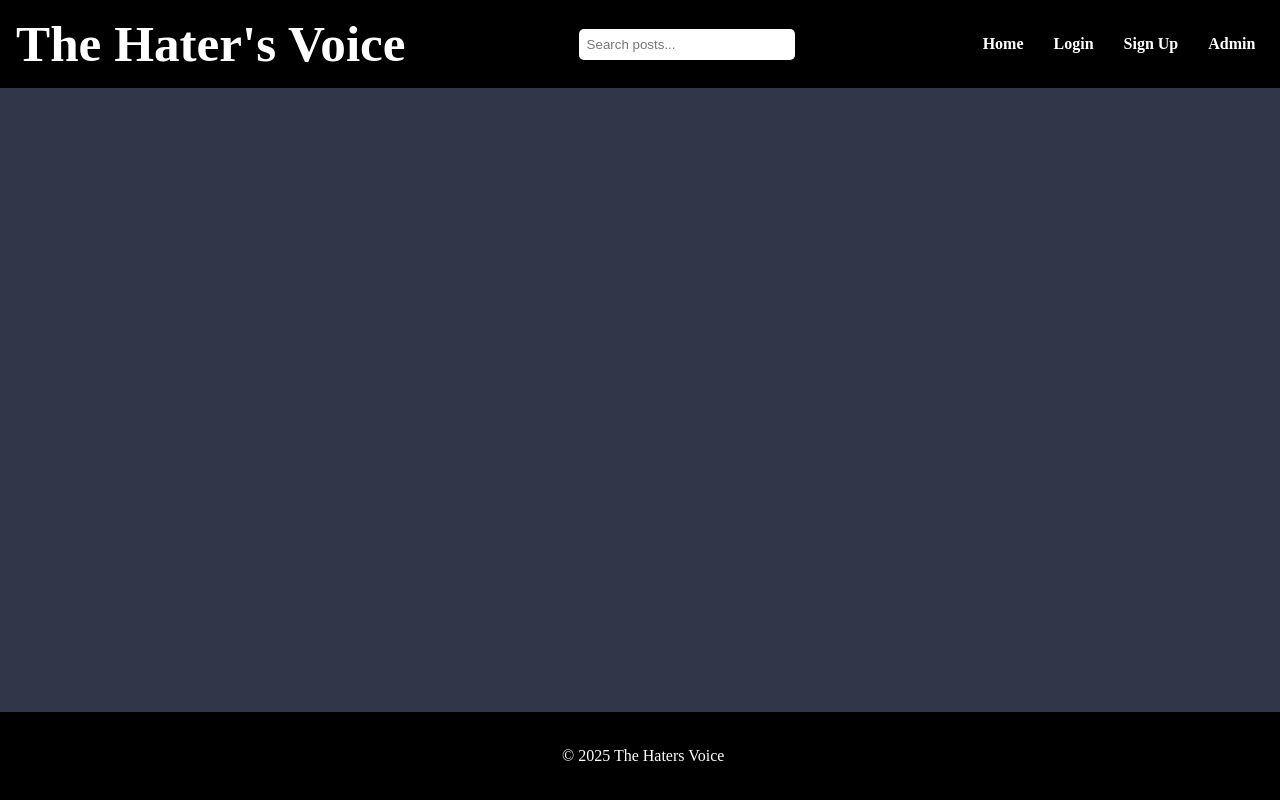
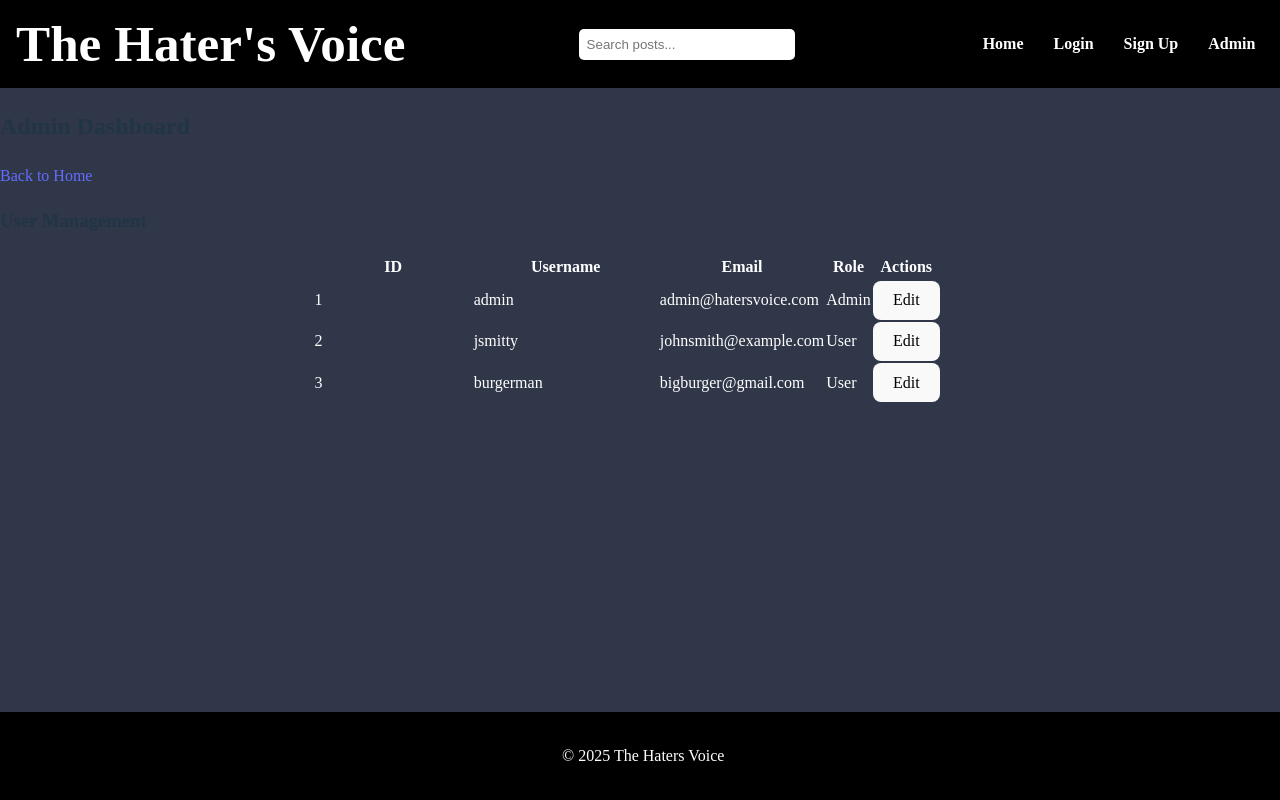
Before and after one commit to konrad-tg/theHatersVoice-frontend, a React (Vite) app in the folder frontend/: page /admin in a window 1280 px wide. Built offline with nearby package versions, Linux system fonts and the light colour scheme.

Commit message:
created admin page template, cleaned up other documents

```diff
--- a/frontend/src/App.css
+++ b/frontend/src/App.css
@@ -53,7 +53,6 @@ body {
   font-weight: bold;
   color: white;
 }
-
 
 .post-form {
   width: 75%;
@@ -193,12 +192,13 @@ body {
   align-items: center;
 }
 
-.signup-page h2 {
-  text-align: center;
+table, th, td {
+  border: 1px;
+  width: 50%;
+  margin: auto;
+  border-collapse: collapse;
   color: white;
-  margin-top: 0;
 }
-
 
 /*footer*/
 .footer {
--- a/frontend/src/App.jsx
+++ b/frontend/src/App.jsx
@@ -3,6 +3,8 @@ import { BrowserRouter as Router,  Routes, Route, Link  } from 'react-router-dom
 import './App.css'
 import Signuppage from './signup'
 import LoginPage from './login'
+import Adminpage from './admin'
+
 
 function App() {
 
@@ -44,7 +46,7 @@ return (
                         <li><Link to="/">Home</Link></li>
                         <li><Link to="/login">Login</Link></li>
                         <li><Link to="/signup"> Sign Up </Link></li>
-                        <li><Link to="#">Admin</Link></li>
+                        <li><Link to="/admin">Admin</Link></li>
                     </ul>
                 </nav>
             </header>
@@ -87,6 +89,7 @@ return (
             />
             <Route path="/signup" element={<Signuppage />} />
             <Route path="/login" element={<LoginPage />} />
+            <Route path="/admin" element={<Adminpage />} />
             </Routes>
 
             {/*footer*/}
--- /dev/null
+++ b/frontend/src/admin.jsx
@@ -0,0 +1,51 @@
+import React, { useState } from 'react';
+import { Link } from 'react-router-dom';
+import './app.css';
+
+function Adminpage() {
+
+  const [users, setUsers] = useState([
+    { id: 1, username: 'admin', email: 'admin@hatersvoice.com', role: 'Admin' },
+    { id: 2, username: 'jsmitty', email: 'johnsmith@example.com', role: 'User' },
+    { id: 3, username: 'burgerman', email: 'bigburger@gmail.com', role: 'User' }
+  ]);
+
+  return (
+    <div>
+      <h2>Admin Dashboard</h2>
+      <div>
+        <Link to="/">Back to Home</Link>
+      </div>
+
+      <div>
+        <h3>User Management</h3>
+        <table>
+          <thead>
+            <tr>
+              <th>ID</th>
+              <th>Username</th>
+              <th>Email</th>
+              <th>Role</th>
+              <th>Actions</th>
+            </tr>
+          </thead>
+          <tbody>
+            {users.map(user => (
+              <tr key={user.id}>
+                <td>{user.id}</td>
+                <td>{user.username}</td>
+                <td>{user.email}</td>
+                <td>{user.role}</td>
+                <td>
+                  <button> Edit </button>
+                </td>
+              </tr>
+            ))}
+          </tbody>
+        </table>
+      </div>
+    </div>
+  );
+}
+
+export default Adminpage;
--- a/frontend/src/login.jsx
+++ b/frontend/src/login.jsx
@@ -6,14 +6,14 @@ function LoginPage() {
   return (
     <div className="signup-page">
       <h2>Login</h2>
-      <form className="login-form">
-        <input type="email" placeholder="Email" className="signup-input" required />
+      <form className="signup-form">
+        <input type="text" placeholder="Email or Username" className="signup-input" required />
         <br></br>
         <input type="password" placeholder="Password" className="signup-input" required/>
         <br></br>
         <button type="submit" className="submit-btn">Login</button>
       </form>
-      <p className="auth-switch"> Don't have an account? <Link to="/signup">Sign up here</Link>
+      <p className=""> Don't have an account? <Link to="/signup">Sign up here</Link>
       </p>
     </div>
   );
--- a/frontend/src/signup.jsx
+++ b/frontend/src/signup.jsx
@@ -1,5 +1,5 @@
 import React from 'react';
-import { useState } from 'react';
+import { Link, useNavigate, } from 'react-router-dom';
 import './app.css';
 
 function Signuppage() {
@@ -7,13 +7,19 @@ function Signuppage() {
         <div className="signup-page">
             <h2>Sign Up</h2>
             <form>
-                <input type="email" placeholder="Email" className="signup-input" />
+                <input type="text" placeholder="Full Name" className="signup-input" />
                 <br></br>
                 <input type="text" placeholder="Username" className="signup-input" />
+                <br></br>
+                <input type="email" placeholder="Email" className="signup-input" />
                 <br></br>
                 <input type="password" placeholder="Password" className="signup-input" />
                 <br></br>
                 <input type="password" placeholder="Confirm Password" className="signup-input" />
+                <br></br>
+                <input type="date" placeholder="Date of Birth" className="signup-input" />
+                <br></br>
+                <input type="tel" placeholder="Phone Number" className="signup-input" pattern="[0-9]{10,15}" />
                 <br></br>
                 <button type="submit" className="submit-btn">Sign Up</button>
             </form>
```
